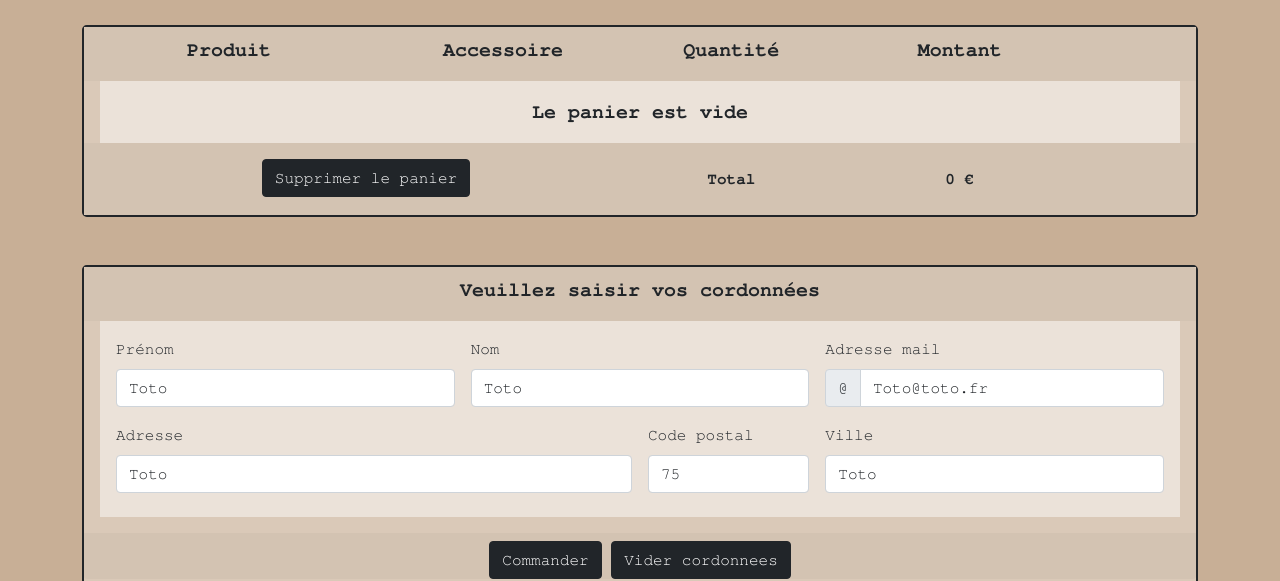
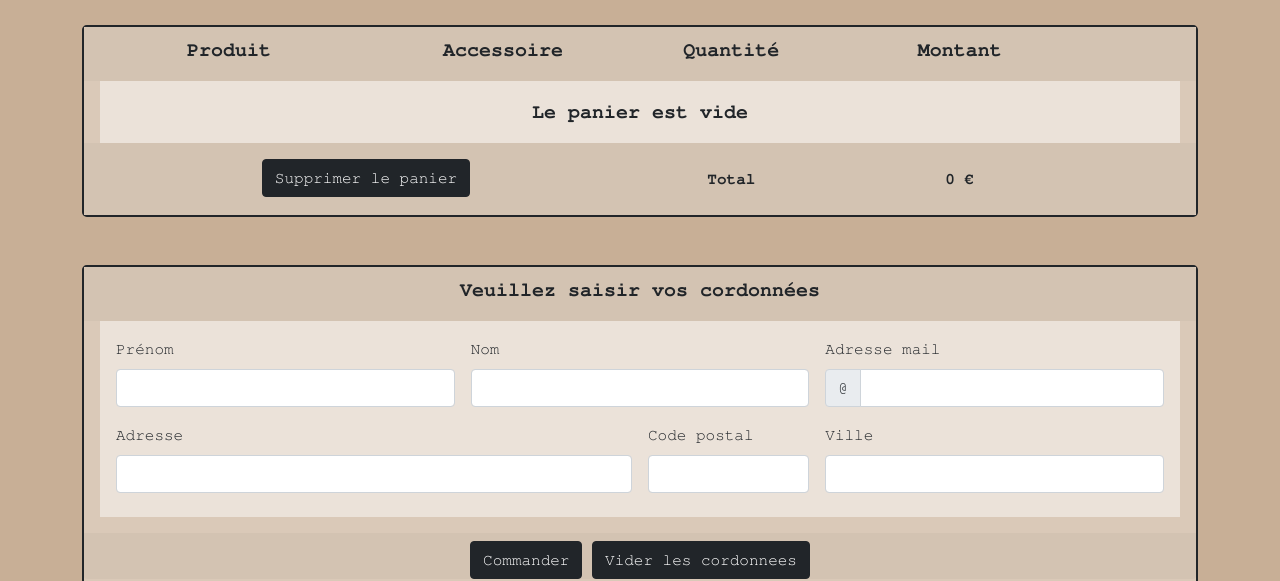
Before and after one commit to jmfamery/JMFAMERY_5_23082021, a website with bundled scripts: page html/panier.html in a window 1280 px wide. Shown: the part 231-812 px from the top of the page. Built offline with nearby package versions, Linux system fonts and the light colour scheme.

Commit message:
js modification v16

```diff
--- a/html/panier.html
+++ b/html/panier.html
@@ -151,7 +151,7 @@
               </div>
 
               <div class="col-sm-6">
-                <a class="btn btn-dark" href="commande.html">Consulter la précédante commande</a>
+                <a class="btn btn-dark" href="commande.html">Commande précédante</a>
               </div>
             </div>
           </div>
--- a/js/modeles/cordonnees.js
+++ b/js/modeles/cordonnees.js
@@ -18,12 +18,16 @@ export class Cordonnees {
       this.donnees = JSON.parse(localStorage.getItem("cordonnees")) || [];
     }
 
-    enregistrer(formulaire) {
+    estPlein() {
+      return this.donnees.length !== 0;
+    }
+
+    enregistrerCordonnees(formulaire) {
       this.donnees.push(formulaire)
       localStorage.setItem("cordonnees", JSON.stringify(this.donnees))
     }
 
-    supprimer() {
+    supprimerCordonnees() {
         localStorage.removeItem("cordonnees", JSON.stringify(this.donnees))
       }
   }
--- a/js/vues/cordonneesvues.js
+++ b/js/vues/cordonneesvues.js
@@ -1,5 +1,8 @@
 export function afficherCordonnees(cordonnees, formulaire) {
-  formulaire.innerHTML = afficherFormulaire()
+  if (cordonnees.estPlein()) {
+    affichageDonneesFormulaire(formulaire)
+  }
+  formulaire.innerHTML = afficherFormulaire(cordonnees)
   saisieFormulaire(cordonnees)
   viderFormulaire(cordonnees)
 }
@@ -10,35 +13,35 @@ function afficherFormulaire() {
       <div class="row g-3 px-3 pb-4">
         <div class="col-md-4">
           <label for="prenom" class="form-label">Prénom</label>
-          <input type="text" class="form-control" id="prenom" value="Toto" required>
+          <input type="text" class="form-control" id="prenom" required>
         </div>
 
         <div class="col-md-4">
           <label for="nom" class="form-label">Nom</label>
-          <input type="text" class="form-control" id="nom" value="Toto" required>
+          <input type="text" class="form-control" id="nom" required>
         </div>
 
         <div class="col-md-4">
           <label for="mail" class="form-label">Adresse mail</label>
           <div class="input-group">
             <span class="input-group-text">@</span>
-            <input type="text" class="form-control" id="mail" value="Toto@toto.fr" aria-describedby="mail" required>
+            <input type="text" class="form-control" id="mail" aria-describedby="mail" required>
           </div>
         </div>
 
         <div class="col-md-6">
           <label for="adresse" class="form-label">Adresse</label>
-          <input type="text" class="form-control" id="adresse" value="Toto" required>
+          <input type="text" class="form-control" id="adresse" required>
         </div>
 
         <div class="col-md-2">
           <label for="code-postal" class="form-label">Code postal</label>
-          <input type="number" class="form-control" id="code-postal" value="75" required>
+          <input type="number" class="form-control" id="code-postal" required>
         </div>
 
         <div class="col-md-4">
           <label for="ville" class="form-label">Ville</label>
-          <input type="text" class="form-control" id="ville" value="Toto" required>
+          <input type="text" class="form-control" id="ville" required>
         </div>
 
       </div>
@@ -47,8 +50,28 @@ function afficherFormulaire() {
 
   <div class="card-footer text-center border-top-0 pb-0 my-3">
     <button id="commande" class="btn btn-dark" type="submit">Commander</button>
-    <button id="vider" class="btn btn-dark" type="submit">Vider cordonnees</button>
+    <button id="vider" class="btn btn-dark" type="submit">Vider les cordonnees</button>
   </div>`
+}
+
+function affichageDonneesFormulaire (cordonnees) {
+  console.log("Affichage formulaire : ", cordonnees.donnees[0].prenom)
+
+  // let cordonnees_Prenom = cordonnees.donnees[0].prenom;
+  // console.log("Prenom : ", cordonnees_Prenom)
+  // document.querySelectorAll("#prenom").value = cordonnees_Prenom;
+
+  // function remplirInput (input) {
+  //   document.querySelectorAll(`#${input}`).value = cordonnees.donnees[input];
+  // }
+  // remplirInput ("prenom")
+
+  //document.querySelectorAll("#prenom").value = cordonnees.donnees[0].prenom;
+  // document.querySelectorAll("#nom").value = cordonnees.donnees[0].nom;
+  // document.querySelectorAll("#mail").value = cordonnees.donnees[0].mail;
+  // document.querySelectorAll("#adresse").value = cordonnees.donnees[0].adresse;
+  // document.querySelectorAll("#code-postal").value = cordonnees.donnees[0].code_postal;
+  // document.querySelectorAll("#ville").value = cordonnees.donnees[0].ville;
 }
 
 function saisieFormulaire (cordonnees) {
@@ -63,7 +86,7 @@ function saisieFormulaire (cordonnees) {
       code_postal : document.getElementById("code-postal").value,
       ville : document.getElementById("ville").value
     }
-    cordonnees.enregistrer(formulaire);
+    cordonnees.enregistrerCordonnees(formulaire);
     console.log("Formulaire : ",formulaire)
   })
 }
@@ -72,6 +95,6 @@ function viderFormulaire (cordonnees) {
   let formuliareViderBtn = document.querySelector("#vider")
 
   formuliareViderBtn.addEventListener('click', () => {
-    cordonnees.supprimer()
+    cordonnees.supprimerCordonnees()
   })
 }
```
